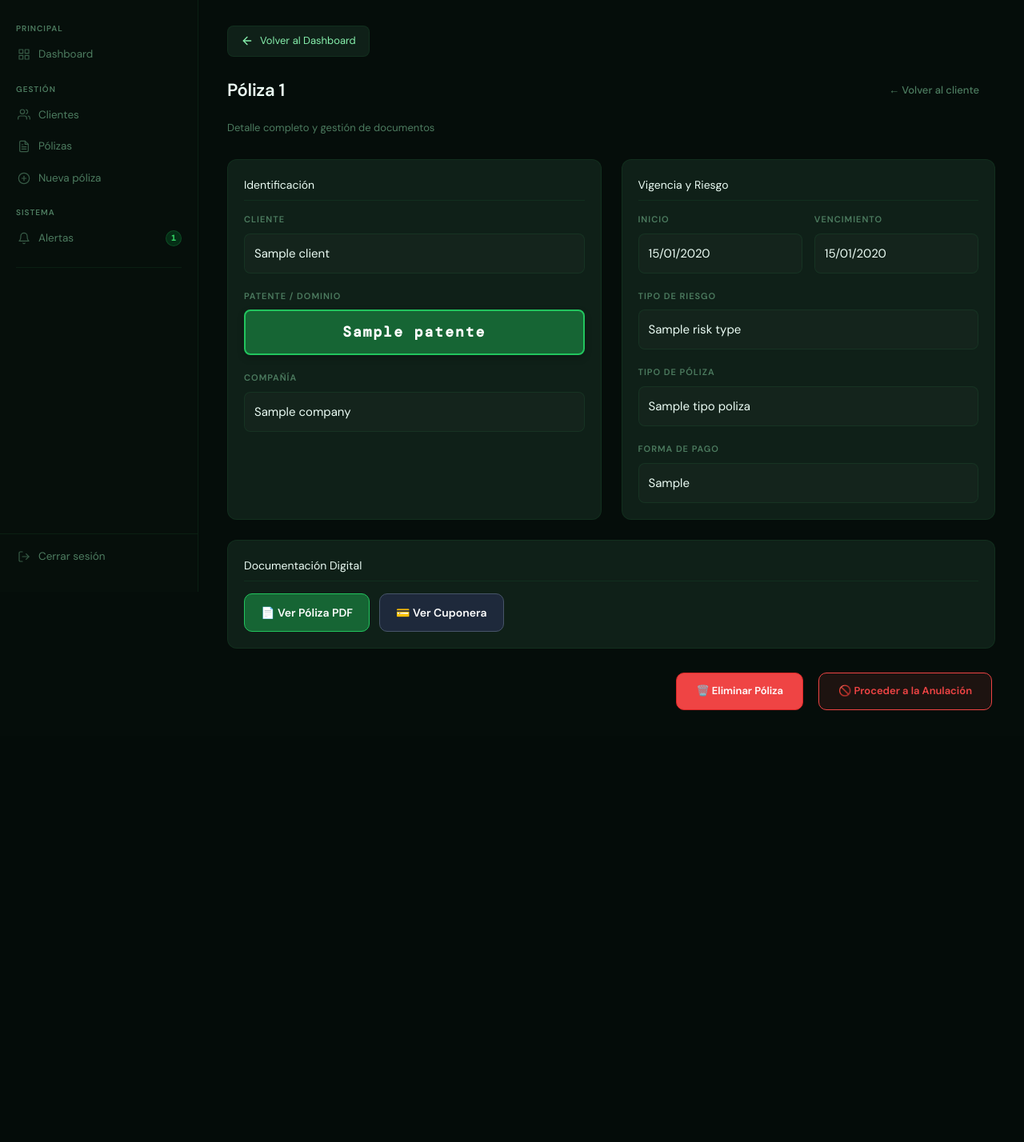
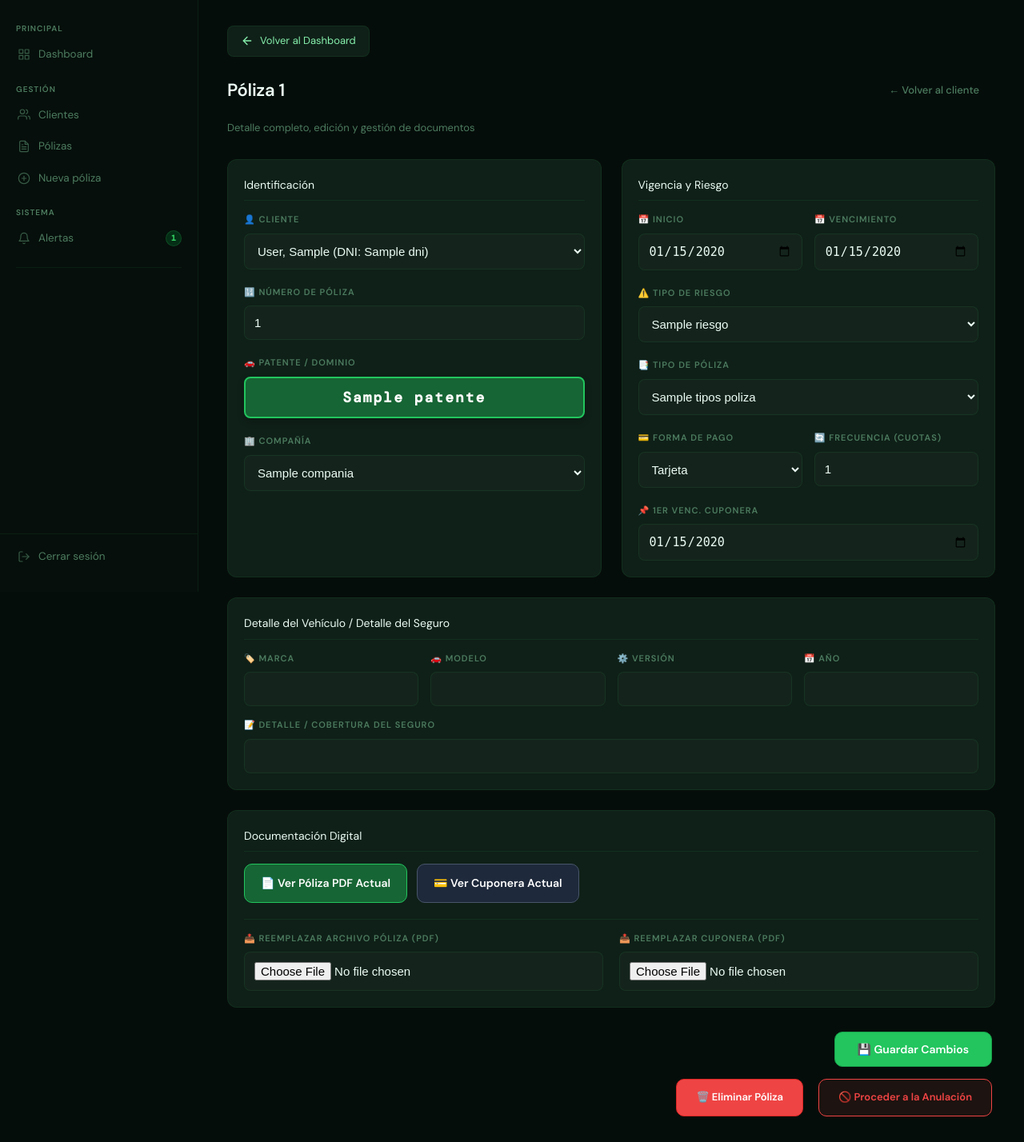
Before and after one commit to ferfama-debug/brokercrm, a Django app: template templates/policies/detalle_poliza.html in a window 1280 px wide. Shown: the part 60-1488 px from the top of the page at 80% size. Before the commit the page ends 948 px from the top, so only its background shows below. Run offline with Django 4.2, Linux system fonts and the light colour scheme; the template is opened without the code that fills it: most values are stand-ins (such as "Sample title", 1, 10 or a date in 2020).

Commit message:
Enhance policy detail form with inputs and styles
Updated the policy detail template to include form inputs for editing policy details, improved styling for input fields, and added functionality for document uploads.

```diff
--- a/templates/policies/detalle_poliza.html
+++ b/templates/policies/detalle_poliza.html
@@ -17,7 +17,7 @@
     padding: 20px;
   }
 
-  /* ETIQUETAS Y VALORES */
+  /* ETIQUETAS Y VALORES / INPUTS */
   .info-label {
     font-size: 11px;
     text-transform: uppercase;
@@ -30,13 +30,21 @@
     gap: 8px;
   }
 
-  .info-value {
+  .info-value, .form-control-pro {
     font-size: 15px;
     color: var(--text-primary);
     background: rgba(120, 120, 120, 0.05);
     padding: 12px;
     border-radius: 8px;
     border: 1px solid var(--border);
+    width: 100%;
+    box-sizing: border-box;
+  }
+
+  .form-control-pro:focus {
+    outline: none;
+    border-color: #22c55e;
+    background: rgba(120, 120, 120, 0.08);
   }
 
   /* 🟢 PATENTE ESTILO "PLACA" 🟢 */
@@ -52,11 +60,16 @@
     box-shadow: 0 4px 10px rgba(0,0,0,0.2);
   }
 
+  .patente-destacada::placeholder {
+    color: rgba(255, 255, 255, 0.6);
+  }
+
   /* 🔵 BOTONES DE DOCUMENTOS 🔵 */
   .doc-btn-group {
     display: flex;
     gap: 12px;
     margin-top: 15px;
+    flex-wrap: wrap;
   }
 
   .btn-doc-pro {
@@ -98,7 +111,7 @@
   body.light-mode .info-label {
     color: #475569 !important;
   }
-  body.light-mode .info-value {
+  body.light-mode .info-value, body.light-mode .form-control-pro {
     background: #f8fafc !important;
     color: #0f172a !important;
     border-color: #e2e8f0 !important;
@@ -108,7 +121,7 @@
 <div class="page-header">
   <div>
     <h1 class="page-title">Póliza {{ poliza.policy_number }}</h1>
-    <p class="page-subtitle">Detalle completo y gestión de documentos</p>
+    <p class="page-subtitle">Detalle completo, edición y gestión de documentos</p>
   </div>
   <a href="/clientes/ver/{{ poliza.client.id }}/" class="btn btn-ghost">
     ← Volver al cliente
@@ -128,26 +141,41 @@
 </div>
 {% endif %}
 
+<form method="POST" enctype="multipart/form-data">
+  {% csrf_token %}
+
   <div class="detail-grid">
 
     <div class="info-box">
       <div class="form-section-title" style="margin-top:0; border-bottom: 1px solid var(--border); padding-bottom: 8px; margin-bottom: 15px;">Identificación</div>
 
       <div style="margin-bottom: 20px;">
-      <label class="info-label"> Cliente</label>
-      <div class="info-value">{{ poliza.client }}</div>
+        <label class="info-label">👤 Cliente</label>
+        <select name="client" class="form-control-pro" required>
+          {% for c in clientes %}
+            <option value="{{ c.id }}" {% if c.id == poliza.client.id %}selected{% endif %}>{{ c.last_name }}, {{ c.first_name }} (DNI: {{ c.dni }})</option>
+          {% endfor %}
+        </select>
       </div>
 
       <div style="margin-bottom: 20px;">
-      <label class="info-label"> Patente / Dominio</label>
-      <div class="info-value patente-destacada">
-        {{ poliza.patente|default:"SIN CARGAR" }}
+        <label class="info-label">🔢 Número de Póliza</label>
+        <input type="text" name="policy_number" class="form-control-pro" value="{{ poliza.policy_number|default:'' }}" required>
       </div>
+
+      <div style="margin-bottom: 20px;">
+        <label class="info-label">🚗 Patente / Dominio</label>
+        <input type="text" name="patente" class="form-control-pro patente-destacada" value="{{ poliza.patente|default:'' }}">
       </div>
 
       <div>
-      <label class="info-label"> Compañía</label>
-      <div class="info-value">{{ poliza.company }}</div>
+        <label class="info-label">🏢 Compañía</label>
+        <select name="company" class="form-control-pro">
+          <option value="">-- Seleccionar Compañía --</option>
+          {% for comp in companias %}
+            <option value="{{ comp.id }}" {% if poliza.company_obj_id == comp.id or poliza.company == comp.nombre %}selected{% endif %}>{{ comp.nombre }}</option>
+          {% endfor %}
+        </select>
       </div>
     </div>
 
@@ -156,87 +184,124 @@
 
       <div style="display: grid; grid-template-columns: 1fr 1fr; gap: 15px; margin-bottom: 20px;">
         <div>
-        <label class="info-label"> Inicio</label>
-        <div class="info-value">{{ poliza.start_date|date:"d/m/Y" }}</div>
+          <label class="info-label">📅 Inicio</label>
+          <input type="date" name="start_date" class="form-control-pro" value="{{ poliza.start_date|date:'Y-m-d' }}" required>
         </div>
         <div>
-        <label class="info-label"> Vencimiento</label>
-        <div class="info-value">{{ poliza.end_date|date:"d/m/Y" }}</div>
+          <label class="info-label">📅 Vencimiento</label>
+          <input type="date" name="end_date" class="form-control-pro" value="{{ poliza.end_date|date:'Y-m-d' }}" required>
         </div>
       </div>
 
       <div style="margin-bottom: 20px;">
-      <label class="info-label"> Tipo de Riesgo</label>
-      <div class="info-value">{{ poliza.risk_type.nombre|default:"No especificado" }}</div>
+        <label class="info-label">⚠️ Tipo de Riesgo</label>
+        <select name="risk_type" class="form-control-pro">
+          <option value="">-- Seleccionar Riesgo --</option>
+          {% for r in riesgos %}
+            <option value="{{ r.id }}" {% if poliza.risk_type_id == r.id %}selected{% endif %}>{{ r.nombre }}</option>
+          {% endfor %}
+        </select>
       </div>
 
-    <!-- 🟢 NUEVO CAMPO: TIPO DE PÓLIZA 🟢 -->
       <div style="margin-bottom: 20px;">
-      <label class="info-label"> Tipo de Póliza</label>
-      <div class="info-value">
-        {% if poliza.tipo_poliza %}
-          {{ poliza.tipo_poliza.nombre }}
-        {% else %}
-          <span style="opacity: 0.5;">No especificado</span>
-        {% endif %}
+        <label class="info-label">📑 Tipo de Póliza</label>
+        <select name="tipo_poliza" class="form-control-pro">
+          <option value="">-- Seleccionar Tipo --</option>
+          {% for tp in tipos_poliza %}
+            <option value="{{ tp.id }}" {% if poliza.tipo_poliza_id == tp.id %}selected{% endif %}>{{ tp.nombre }}</option>
+          {% endfor %}
+        </select>
+      </div>
+
+      <div style="display: grid; grid-template-columns: 1fr 1fr; gap: 15px; margin-bottom: 20px;">
+        <div>
+          <label class="info-label">💳 Forma de Pago</label>
+          <select name="forma_pago" class="form-control-pro">
+            <option value="TARJETA" {% if poliza.forma_pago == "TARJETA" %}selected{% endif %}>Tarjeta</option>
+            <option value="CBU" {% if poliza.forma_pago == "CBU" %}selected{% endif %}>CBU</option>
+            <option value="CUPONERA" {% if poliza.forma_pago == "CUPONERA" %}selected{% endif %}>Cuponera</option>
+            <option value="EFECTIVO" {% if poliza.forma_pago == "EFECTIVO" %}selected{% endif %}>Efectivo</option>
+          </select>
+        </div>
+        <div>
+          <label class="info-label">🔄 Frecuencia (Cuotas)</label>
+          <input type="number" name="frecuencia_cuponera" class="form-control-pro" value="{{ poliza.frecuencia_cuponera|default:1 }}" min="1">
         </div>
       </div>
 
       <div>
-      <label class="info-label"> Forma de Pago</label>
-      <div class="info-value">{{ poliza.get_forma_pago_display }}</div>
+        <label class="info-label">📌 1er Venc. Cuponera</label>
+        <input type="date" name="fecha_primer_vencimiento_cuponera" class="form-control-pro" value="{{ poliza.fecha_primer_vencimiento_cuponera|date:'Y-m-d' }}">
       </div>
     </div>
 
   </div>
 
   <!-- 🚗 DATOS DEL VEHÍCULO 🚗 -->
-{% if poliza.marca or poliza.modelo or poliza.version_auto or poliza.anio_auto %}
   <div class="info-box" style="margin-top: 25px;">
-  <div class="form-section-title" style="margin-top:0; border-bottom: 1px solid var(--border); padding-bottom: 8px; margin-bottom: 15px;">Detalle del Vehículo</div>
-  <div style="display: grid; grid-template-columns: repeat(auto-fit, minmax(200px, 1fr)); gap: 15px;">
+    <div class="form-section-title" style="margin-top:0; border-bottom: 1px solid var(--border); padding-bottom: 8px; margin-bottom: 15px;">Detalle del Vehículo / Detalle del Seguro</div>
+    <div style="display: grid; grid-template-columns: repeat(auto-fit, minmax(200px, 1fr)); gap: 15px; margin-bottom: 15px;">
       <div>
-      <label class="info-label"> Marca</label>
-      <div class="info-value">{{ poliza.marca|default:"-" }}</div>
+        <label class="info-label">🏷️ Marca</label>
+        <input type="text" name="marca" class="form-control-pro" value="{{ poliza.marca|default:'' }}">
       </div>
       <div>
-      <label class="info-label"> Modelo</label>
-      <div class="info-value">{{ poliza.modelo|default:"-" }}</div>
+        <label class="info-label">🚗 Modelo</label>
+        <input type="text" name="modelo" class="form-control-pro" value="{{ poliza.modelo|default:'' }}">
       </div>
       <div>
-      <label class="info-label"> Versión</label>
-      <div class="info-value">{{ poliza.version_auto|default:"-" }}</div>
+        <label class="info-label">⚙️ Versión</label>
+        <input type="text" name="version_auto" class="form-control-pro" value="{{ poliza.version_auto|default:'' }}">
       </div>
       <div>
-      <label class="info-label"> Año</label>
-      <div class="info-value">{{ poliza.anio_auto|default:"-" }}</div>
+        <label class="info-label">📅 Año</label>
+        <input type="text" name="anio_auto" class="form-control-pro" value="{{ poliza.anio_auto|default:'' }}">
       </div>
     </div>
+    <div>
+      <label class="info-label">📝 Detalle / Cobertura del Seguro</label>
+      <input type="text" name="detalle_seguro" class="form-control-pro" value="{{ poliza.insurance_type|default:'' }}">
     </div>
-{% endif %}
+  </div>
 
+  <!-- 📂 DOCUMENTACIÓN DIGITAL Y ACTUALIZACIÓN 📂 -->
   <div class="info-box" style="margin-top: 25px;">
     <div class="form-section-title" style="margin-top:0; border-bottom: 1px solid var(--border); padding-bottom: 8px; margin-bottom: 15px;">Documentación Digital</div>
-  <div class="doc-btn-group">
+
+    <div class="doc-btn-group" style="margin-bottom: 20px;">
       {% if poliza.pdf_poliza or poliza.pdf_url %}
         <a href="{% if poliza.pdf_poliza %}{{ poliza.pdf_poliza }}{% else %}{{ poliza.pdf_url }}{% endif %}" target="_blank" class="btn-doc-pro btn-pdf">
-        📄 Ver Póliza PDF
+          📄 Ver Póliza PDF Actual
         </a>
       {% endif %}
 
       {% if poliza.cuponera_pdf or poliza.cuponera_url %}
         <a href="{% if poliza.cuponera_pdf %}{{ poliza.cuponera_pdf }}{% else %}{{ poliza.cuponera_url }}{% endif %}" target="_blank" class="btn-doc-pro btn-cup">
-        💳 Ver Cuponera
+          💳 Ver Cuponera Actual
         </a>
       {% endif %}
+    </div>
 
-    {% if not poliza.pdf_poliza and not poliza.pdf_url and not poliza.cuponera_pdf and not poliza.cuponera_url %}
-        <div class="info-value" style="font-size: 12px; opacity: 0.6; border: 1px dashed var(--border);">No hay documentos cargados</div>
-    {% endif %}
+    <div style="display: grid; grid-template-columns: 1fr 1fr; gap: 20px; border-top: 1px solid var(--border); padding-top: 15px;">
+      <div>
+        <label class="info-label">📤 Reemplazar Archivo Póliza (PDF)</label>
+        <input type="file" name="pdf_poliza" class="form-control-pro" accept="application/pdf">
+      </div>
+      <div>
+        <label class="info-label">📤 Reemplazar Cuponera (PDF)</label>
+        <input type="file" name="cuponera_pdf" class="form-control-pro" accept="application/pdf">
+      </div>
     </div>
   </div>
 
-<div style="margin-top: 30px; display: flex; justify-content: flex-end; gap: 15px;">
+  <div style="margin-top: 30px; display: flex; justify-content: flex-end; gap: 15px; flex-wrap: wrap;">
+    <button type="submit" class="btn" style="background: #22c55e; color: #ffffff; border: 1px solid #16a34a; padding: 12px 28px; border-radius: 10px; font-weight: bold; font-size: 14px; cursor: pointer;">
+      💾 Guardar Cambios
+    </button>
+  </div>
+</form>
+
+<div style="margin-top: 15px; display: flex; justify-content: flex-end; gap: 15px;">
     <a href="{% url 'eliminar_poliza' poliza.id %}" class="btn" style="background: #ef4444; color: #ffffff; border: 1px solid #dc2626; padding: 12px 24px; border-radius: 10px; text-decoration: none; font-weight: bold; font-size: 13px;">
         🗑️ Eliminar Póliza
     </a>
```
Lines whose indentation alone changed are shown as unchanged.
